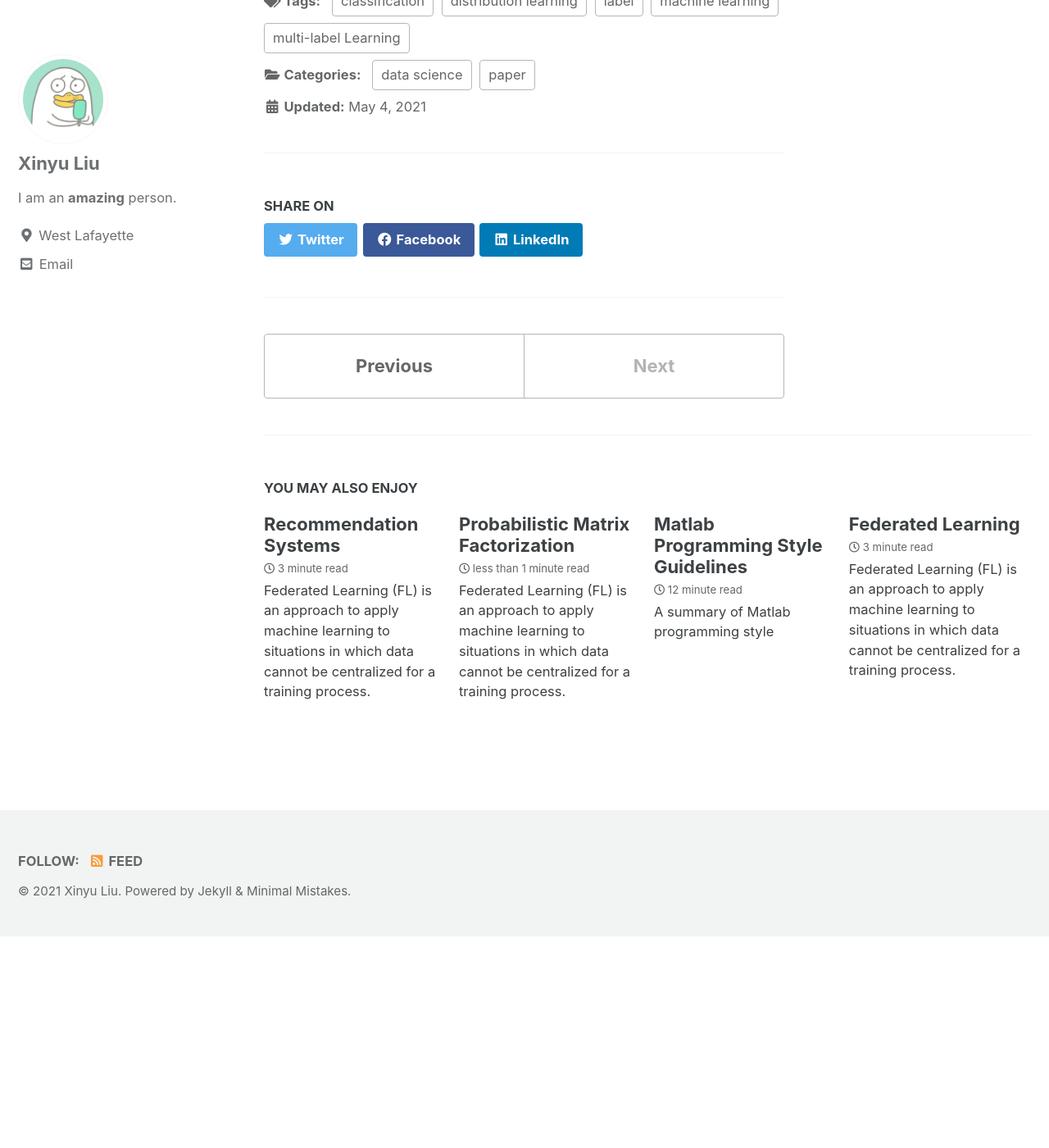
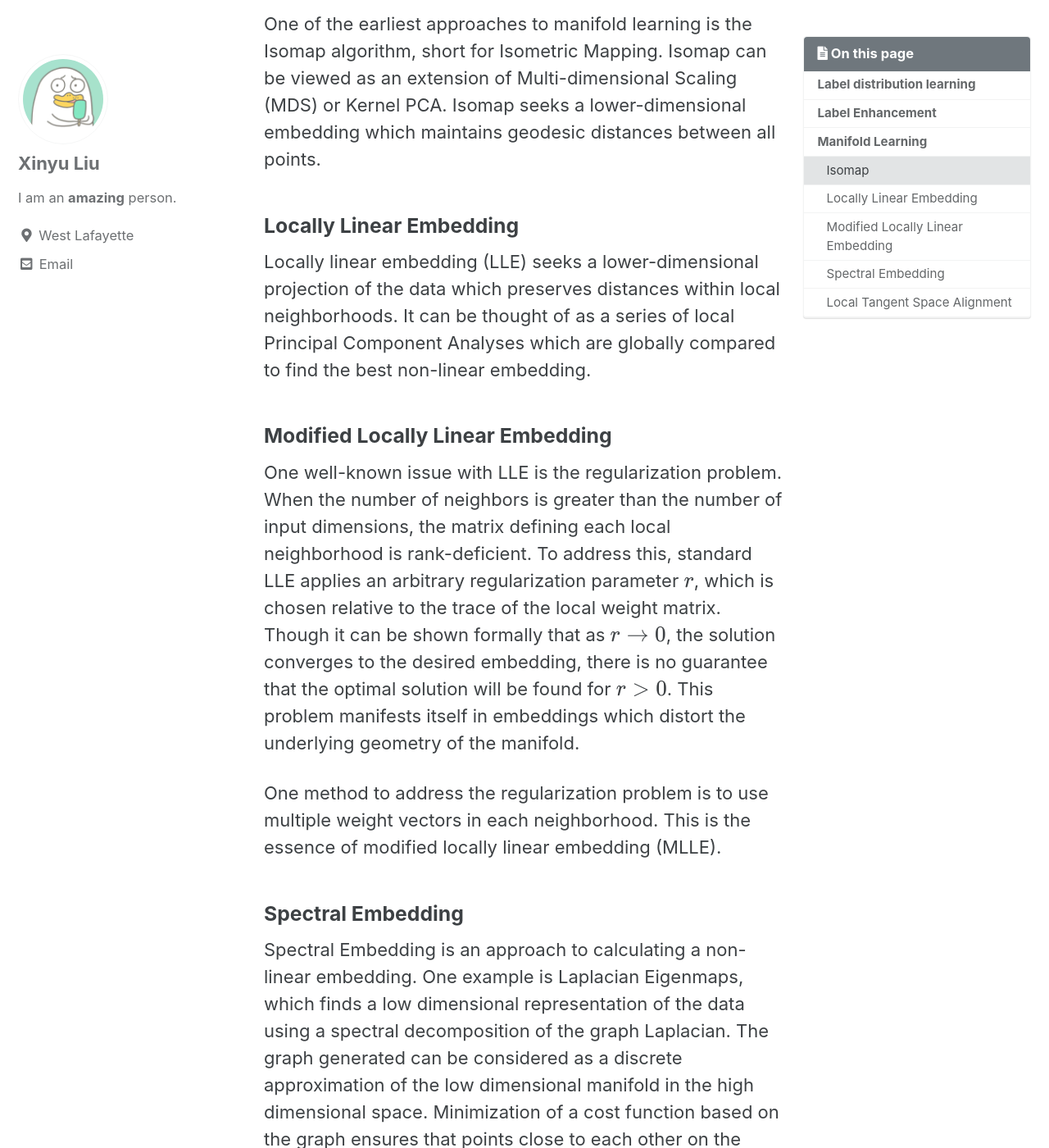
Before and after one commit to Liuxy94/Liuxy94.github.io, a Jekyll site: the page built from _posts/2021-05-04-labeling distribution learning.md, in a window 1280 px wide and 1400 px high, scrolled down 2873 px. Shown: the whole window at 82% size. Built offline with Jekyll 4.4.1, drawn with Linux system fonts in a browser that asks for light colours; cached includes are drawn as plain includes; formulas are drawn with MathJax 3; before the commit the page ends 4015 px from its top, so only the background shows below that; some of the changed text lies outside the part shown.

Commit message:
update LDL

```diff
--- a/_posts/2021-05-04-labeling distribution learning.md
+++ b/_posts/2021-05-04-labeling distribution learning.md
@@ -30,3 +30,25 @@ Label distribution is more general than both single-label annotation and multi-l
 In order to learn anything from data, we need to assume that the data has some inherent structure. In some machine learning methods, this assumption is implicit. By contrast, the field of manifold learning is defined by the fact that it makes this assumption explicit: it assumes that the observed data lie on a low-dimensional manifold embedded in a higher-dimensional space. Intuitively, this assumption, which is known as the manifold assumption or sometimes the manifold hypothesis, states that the shape of our data is relatively simple.
 
 It should be emphasized that manifold learning is not a type of learning in the sense of supervised, semi-supervised, and unsupervised learning. Whereas these types of learning characterize the learning task (i.e. how much labeled data is available), manifold learning refers to a set of methods based on the manifold assumption. Manifold learning methods are used most often in the semi-supervised and unsupervised settings,5 but they may be used in the supervised setting as well.
+
+### Isomap
+
+One of the earliest approaches to manifold learning is the Isomap algorithm, short for Isometric Mapping. Isomap can be viewed as an extension of Multi-dimensional Scaling (MDS) or Kernel PCA. Isomap seeks a lower-dimensional embedding which maintains geodesic distances between all points.
+
+### Locally Linear Embedding
+
+Locally linear embedding (LLE) seeks a lower-dimensional projection of the data which preserves distances within local neighborhoods. It can be thought of as a series of local Principal Component Analyses which are globally compared to find the best non-linear embedding.
+
+### Modified Locally Linear Embedding
+
+One well-known issue with LLE is the regularization problem. When the number of neighbors is greater than the number of input dimensions, the matrix defining each local neighborhood is rank-deficient. To address this, standard LLE applies an arbitrary regularization parameter $r$, which is chosen relative to the trace of the local weight matrix. Though it can be shown formally that as $r\rightarrow 0$, the solution converges to the desired embedding, there is no guarantee that the optimal solution will be found for $r>0$. This problem manifests itself in embeddings which distort the underlying geometry of the manifold.
+
+One method to address the regularization problem is to use multiple weight vectors in each neighborhood. This is the essence of modified locally linear embedding (MLLE).
+
+### Spectral Embedding
+
+Spectral Embedding is an approach to calculating a non-linear embedding. One example is Laplacian Eigenmaps, which finds a low dimensional representation of the data using a spectral decomposition of the graph Laplacian. The graph generated can be considered as a discrete approximation of the low dimensional manifold in the high dimensional space. Minimization of a cost function based on the graph ensures that points close to each other on the manifold are mapped close to each other in the low dimensional space, preserving local distances
+
+### Local Tangent Space Alignment
+
+Though not technically a variant of LLE, Local tangent space alignment (LTSA) is algorithmically similar enough to LLE that it can be put in this category. Rather than focusing on preserving neighborhood distances as in LLE, LTSA seeks to characterize the local geometry at each neighborhood via its tangent space, and performs a global optimization to align these local tangent spaces to learn the embedding.
```
Also changed, not shown: other parts of _posts/2021-05-04-labeling distribution learning.md (+1 -1 lines).
